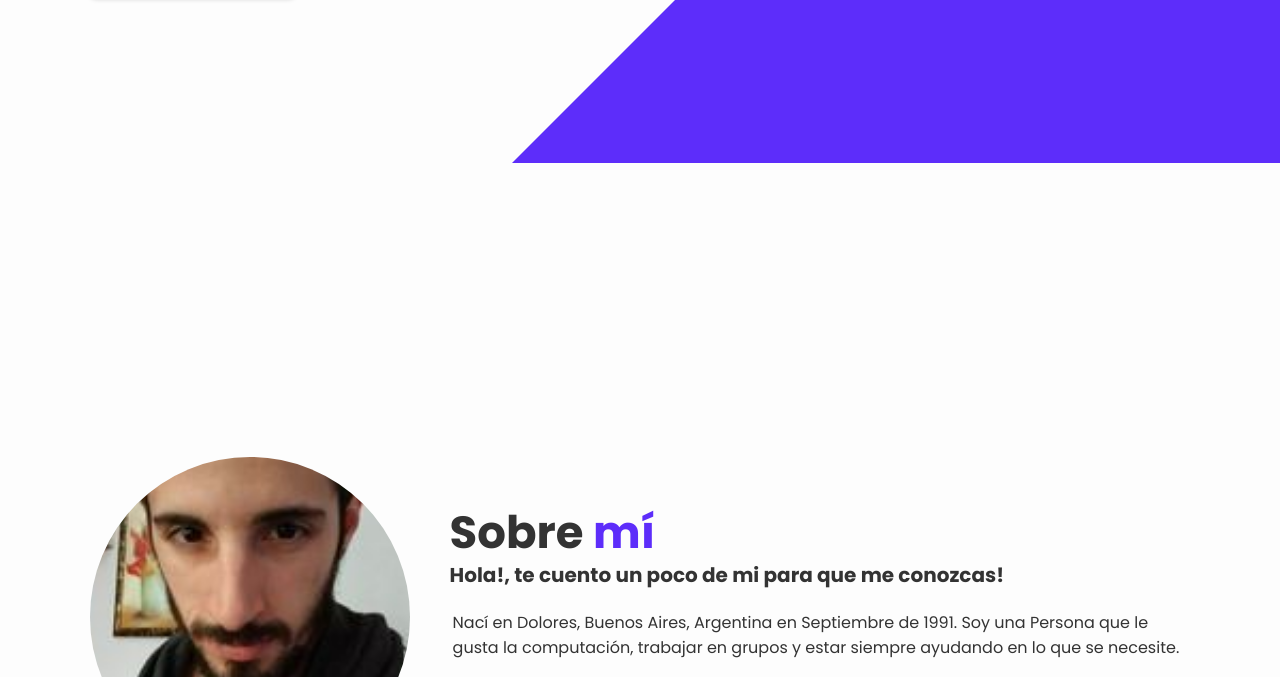
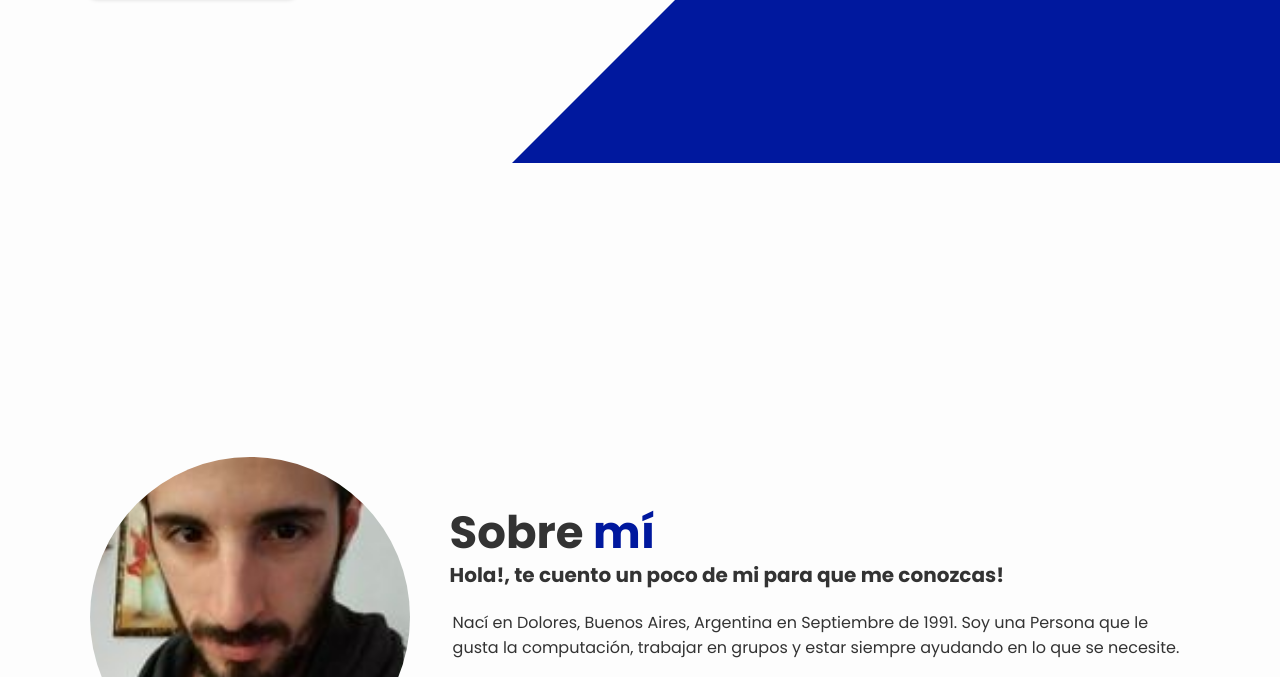
Before and after one commit to fervolpato1991/Portfolio-FerVolpato, a plain HTML site: page index.html in a window 1280 px wide. Shown: the part 621-1298 px from the top of the page. Drawn offline with nearby package versions, Linux system fonts and the light colour scheme.

Commit message:
cambios minimos

```diff
--- a/Estilos/style.css
+++ b/Estilos/style.css
@@ -13,7 +13,7 @@
 :root {
     --bg-color: #fdfdfd;
     --text-color: #333;
-    --main-color: #5d2dfa;
+    --main-color: #00189e;
     --white-color: #fdfdfd;
     --shadow-color: rgba(0, 0, 0, .2);
 }
@@ -41,6 +41,7 @@ body{
     background: var(--bg-color);
     box-shadow: 0 .1rem .1rem var(--shadow-color);
 }
+
 .logo {
     font-size: 2.5rem;
     color: var(--main-color);
```
Also changed, not shown: index.html (line endings or trailing spaces).
